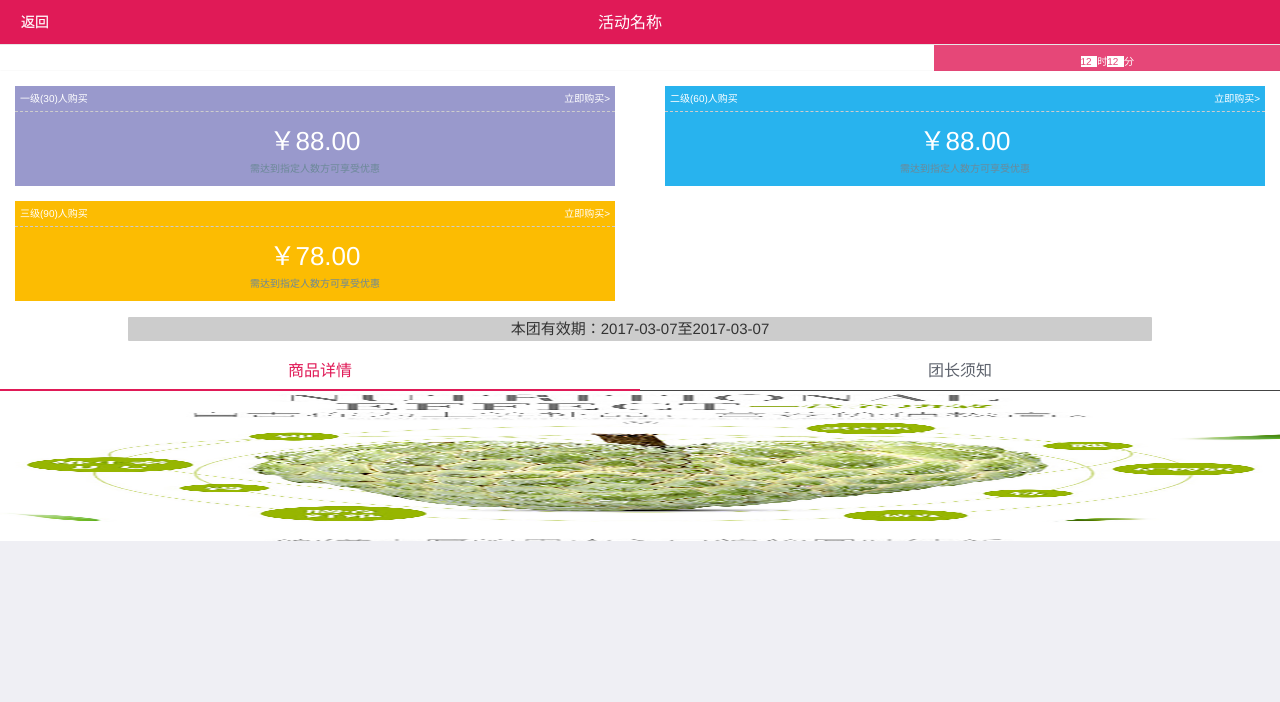
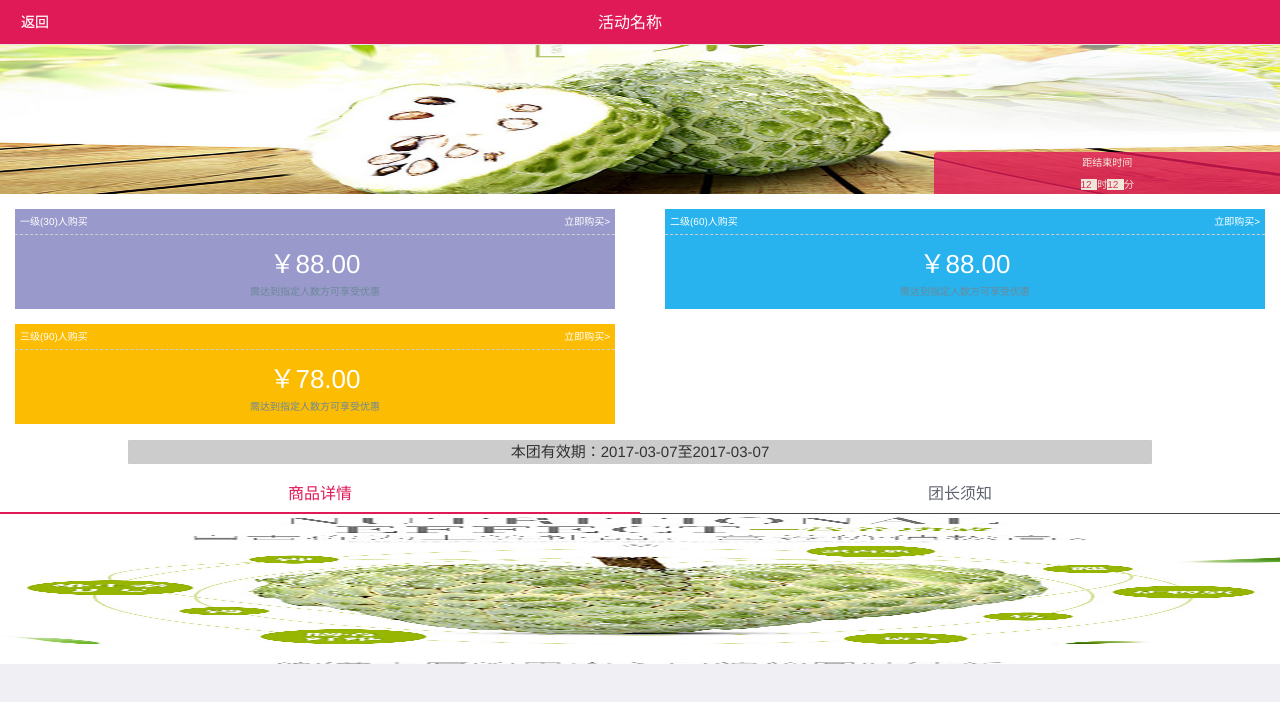
Before and after one commit to xiaoxiaoxia0707/shopping, a website: page src/joinGroup.html in a window 1280 px wide. Drawn offline with nearby package versions, Linux system fonts and the light colour scheme; files that its build step writes are made by us from their sources; a small style sheet from the web is missing; a web font is replaced by a local one.

Commit message:
团购的图片

```diff
--- a/src/joinGroup.html
+++ b/src/joinGroup.html
@@ -25,7 +25,7 @@
             <div class="content joinGroup-content">
                 <div class="card demo-card-header-pic">
                     <div valign="bottom" class="card-header color-white no-border no-padding">
-                        <!-- <img src="images/group-1-1080x447.png"> -->
+                        <img src="images/group-1-1080x447.png">
                         <div>
                             <p>距结束时间</p>
                             <p><span>12&nbsp;&nbsp;</span>时<span>12&nbsp;&nbsp;</span>分</p>
```
Also changed, not shown: dist/joinGroup.html.
